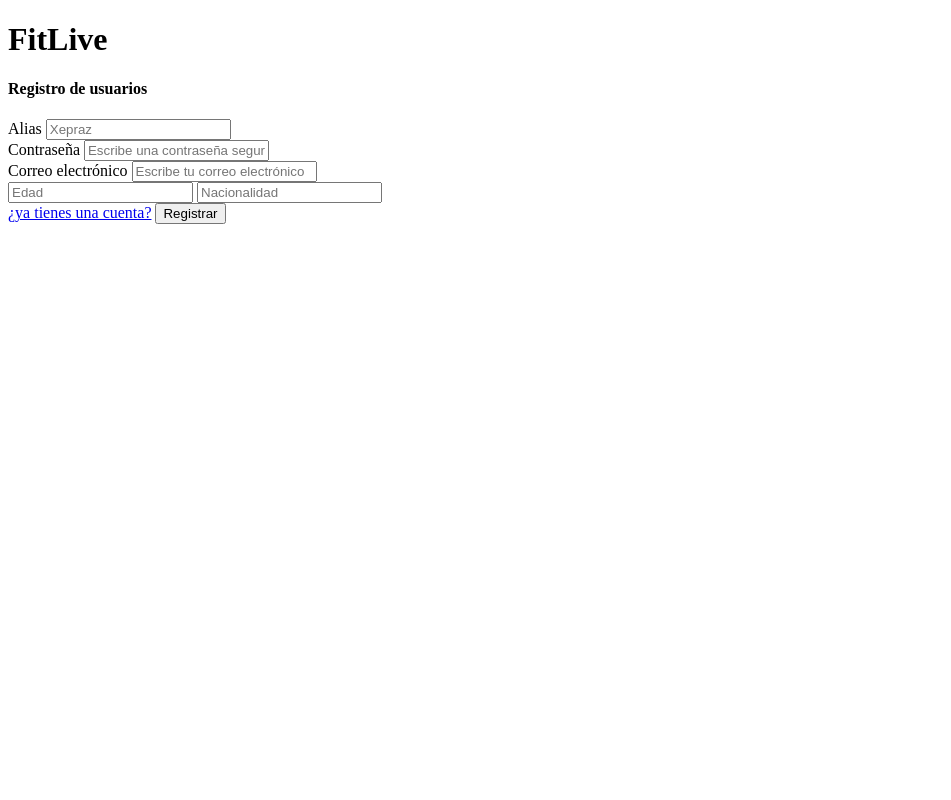
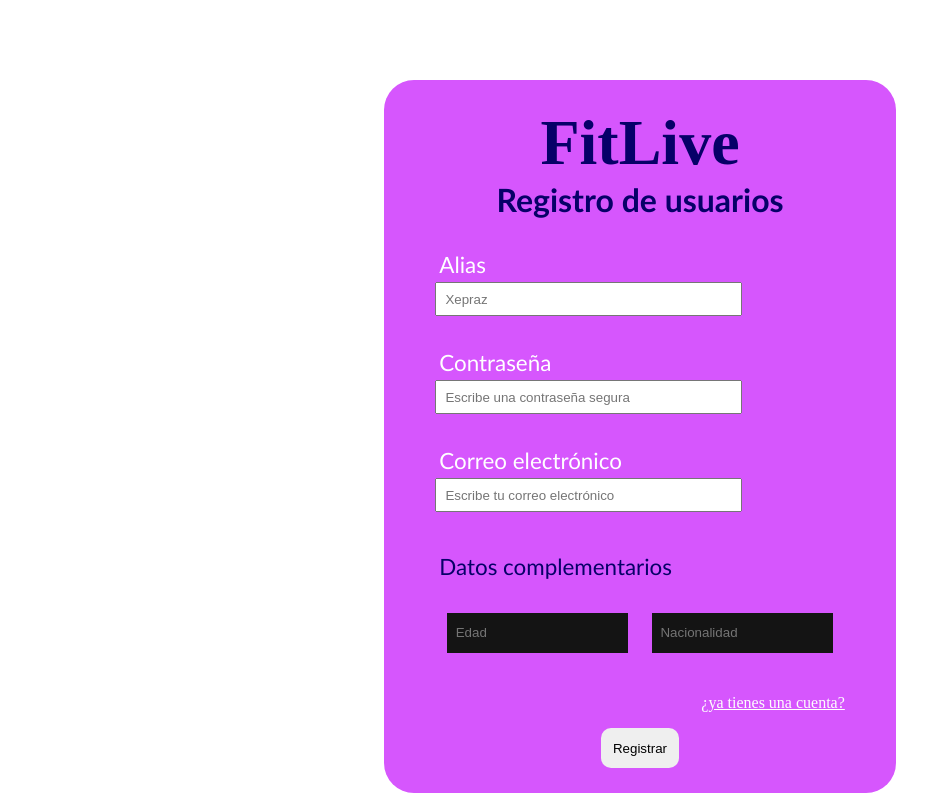
Before and after one commit to Espexus/fitlive, a plain HTML site: page frontend/registro.html in a window 1280 px wide. Shown: the whole page, without its empty margins (0-951 px from the left). Drawn offline with Linux system fonts and the light colour scheme.

Commit message:
estilos de login y registro

```diff
--- a/frontend/css/formularios.css
+++ b/frontend/css/formularios.css
@@ -0,0 +1,88 @@
+* {
+    margin: 0;
+    padding: 0;
+}
+html {
+    font-size: 16px;
+}
+
+/* estilos de la caja en general  */
+.caja-formulario {
+    min-height: 80vh;
+    width: 40vw;
+    box-sizing: border-box;
+    margin: 0 auto;
+    margin-top: 10vh;
+    background-color: rgb(214, 86, 253);
+    color: white;
+    padding: 2% 4%;
+    border-radius: 30px;
+}
+.titulo-principal {
+    font-size: 4em;
+}
+.titulo-form {
+    font-size: 2em;
+    font-family: 'Gill Sans', 'Gill Sans MT', Calibri, 'Trebuchet MS', sans-serif;
+}
+.titulo-principal, .titulo-form {
+    text-align: center;
+    color: rgb(7, 0, 104);
+}
+
+/* espaciados */
+.seccion-form {
+    margin: 8% 0;
+}
+
+/* label e inputs */
+label, .campo-form, .enlace-form {
+    display: block;
+}
+label {
+    font-size: 1.4em;
+    font-family:'Gill Sans', 'Gill Sans MT', Calibri, 'Trebuchet MS', sans-serif;
+    margin: 1%;
+}
+.campo-form {
+    height: 30px;
+    width: 70%;
+    padding: 0 2%;
+}
+
+/* enlace y boton */
+.enlace-form {
+    font-size: 1em;
+    color: rgb(253, 253, 253);
+    width: 100%;
+    text-align: right;
+    margin-top: 10%;
+}
+.boton {
+    padding: 3%;
+    border: none;
+    border-radius: 10px;
+    margin: 0 auto;
+    display: block;
+    margin-top: 4%;
+}
+
+
+/* adaptacion para registro de usuarios  */
+.seccion-form-flex {
+    display: flex;
+    justify-content: space-around;
+}
+.campo-peque {
+    flex: 0 0 40%;
+    background-color: rgb(20, 20, 20);
+    border: none;
+    color: white;
+    height: 40px;
+}
+
+#complementario {
+    display: block;
+    margin-top: 10%;
+    color: rgb(7, 0, 104);
+}
--- a/frontend/registro.html
+++ b/frontend/registro.html
@@ -27,8 +27,9 @@
                 <label for="correo">Correo electrónico</label>
                 <input name="correo" type="text" class="campo-form" placeholder="Escribe tu correo electrónico">
             </div>
+            <label id="complementario">Datos complementarios</label>
 
-            <div class="seccion-form-flex">
+            <div class="seccion-form seccion-form-flex">
                 <input type="number" class="campo-form campo-peque" placeholder="Edad">
                 <input type="text" class="campo-form campo-peque" placeholder="Nacionalidad">
             </div>
```
